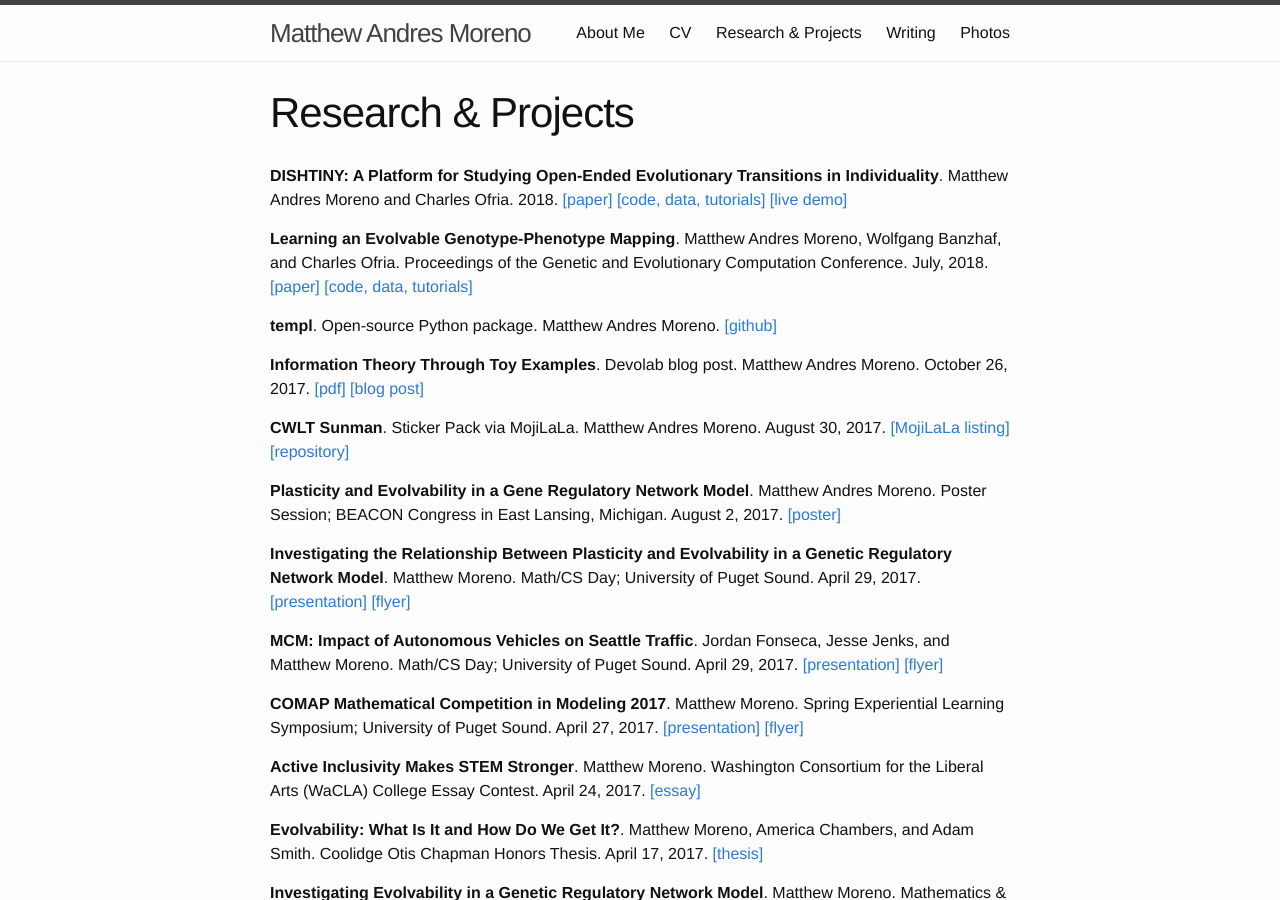
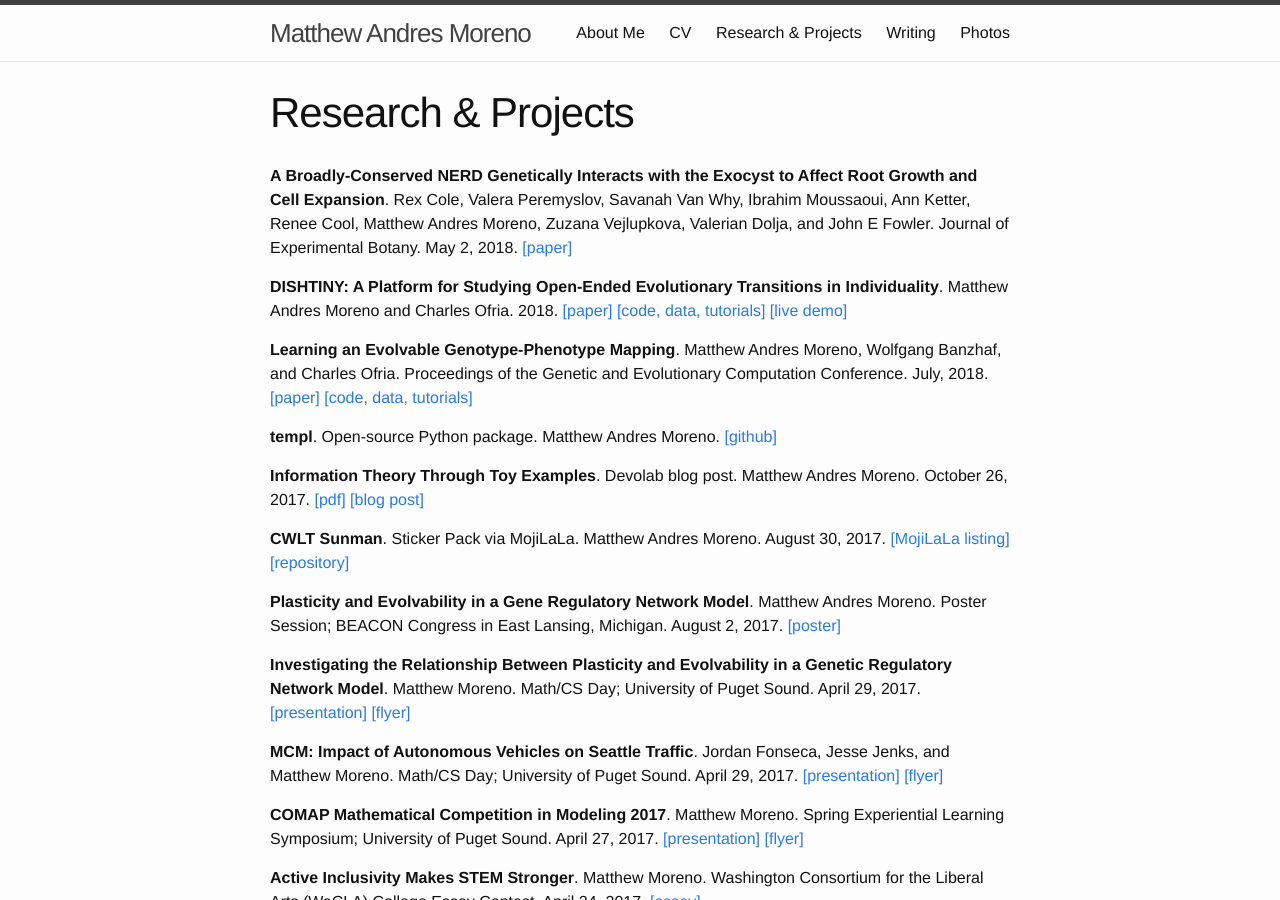
Before and after one commit to mmore500/mmore500.github.io, a Jekyll site: the page built from research.md, in a window 1280 px wide and 900 px high. Built offline with Jekyll 4.4.1, drawn with Linux system fonts in a browser that asks for light colours.

Commit message:
Add Fowler JEXB paper

```diff
--- a/research.md
+++ b/research.md
@@ -3,6 +3,8 @@ layout: page
 title: Research & Projects
 permalink: /research/
 ---
+
+**A Broadly-Conserved NERD Genetically Interacts with the Exocyst to Affect Root Growth and Cell Expansion**. Rex Cole, Valera Peremyslov, Savanah Van Why, Ibrahim Moussaoui, Ann Ketter, Renee Cool, Matthew Andres Moreno, Zuzana Vejlupkova, Valerian Dolja, and John E Fowler. Journal of Experimental Botany. May 2, 2018. [[paper]](https://academic.oup.com/jxb/advance-article/doi/10.1093/jxb/ery162/4990813?guestAccessKey=f2af1b2e-c977-4ac2-ae18-de1a3cfa6bc8)
 
 **DISHTINY: A Platform for Studying Open-Ended Evolutionary Transitions in Individuality**. Matthew Andres Moreno and Charles Ofria. 2018. [[paper]](https://github.com/mmore500/alife-2018/releases) [[code, data, tutorials]](https://osf.io/ewvg8/) [[live demo]](https://mmore500.github.io/dishtiny/ewvg8/)
 
```
